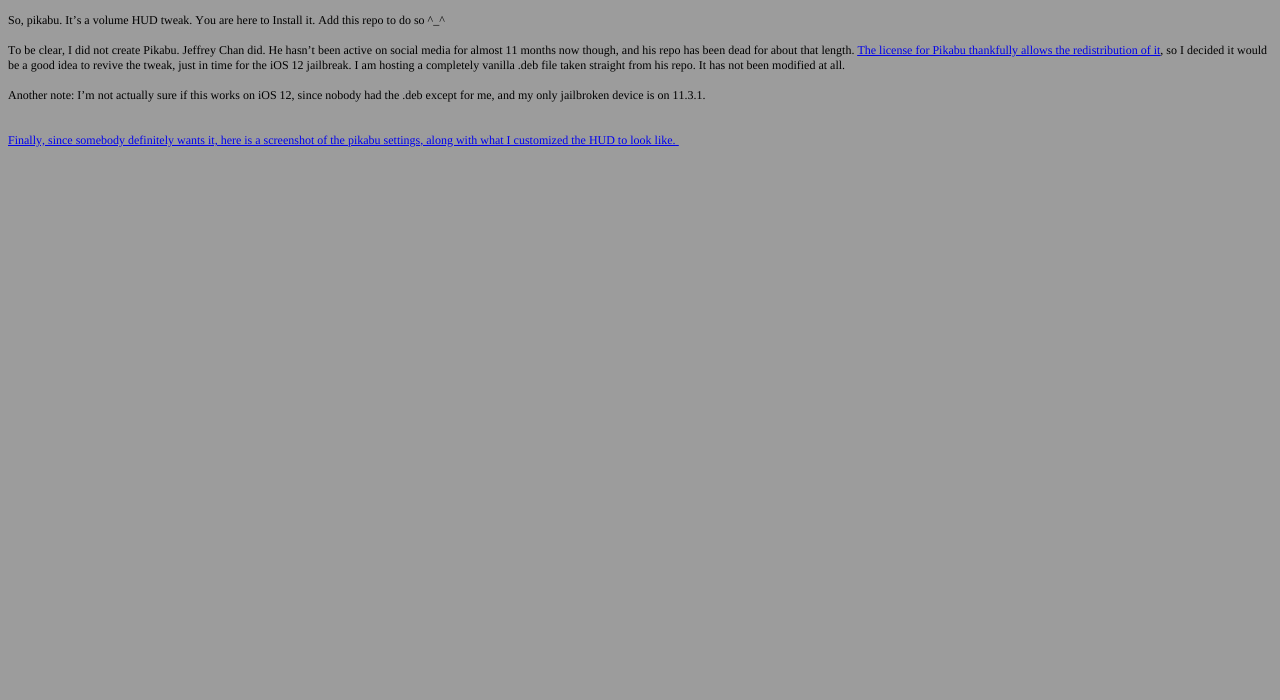
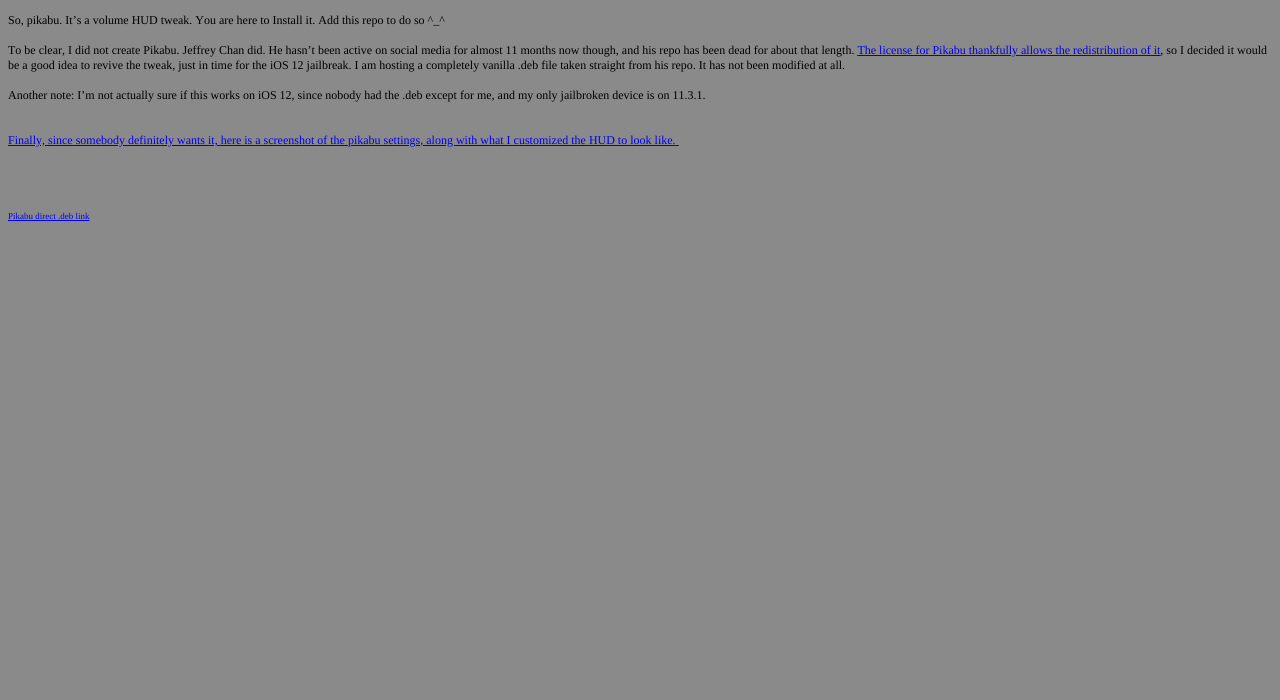
Before and after one commit to PikabuCydia/PikabuCydia.github.io, a plain HTML site: page index.html in a window 1280 px wide. Shown: the part 100-800 px from the top of the page. Drawn offline with Linux system fonts and the light colour scheme.

Commit message:
Add files via upload

```diff
--- a/index.html
+++ b/index.html
@@ -7,16 +7,18 @@
   <meta name="Generator" content="Cocoa HTML Writer">
   <meta name="CocoaVersion" content="1671">
   <style type="text/css">
-    body {background-color: #9c9c9c}
+    body {background-color: #8a8a8a}
     p.p1 {margin: 0.0px 0.0px 0.0px 0.0px; line-height: 15.0px; font: 13.0px Courier; color: #000000; -webkit-text-stroke: #000000}
     p.p2 {margin: 0.0px 0.0px 0.0px 0.0px; line-height: 14.0px; font: 12.0px Times; color: #000000; -webkit-text-stroke: #000000}
-    p.p3 {margin: 0.0px 0.0px 0.0px 0.0px; line-height: 14.0px; font: 12.0px Times; color: #0000e9; -webkit-text-stroke: #00009f}
-    p.p4 {margin: 0.0px 0.0px 0.0px 0.0px; line-height: 14.0px; font: 12.0px Times; color: #0000ff; -webkit-text-stroke: #00009f}
-    p.p5 {margin: 0.0px 0.0px 0.0px 0.0px; line-height: 14.0px; font: 12.0px Times; color: #000000; -webkit-text-stroke: #00009f}
-    p.p6 {margin: 0.0px 0.0px 0.0px 0.0px; line-height: 14.0px; font: 12.0px Times; color: #0000e9; -webkit-text-stroke: #00009f; min-height: 12.0px}
+    p.p3 {margin: 0.0px 0.0px 0.0px 0.0px; line-height: 14.0px; font: 12.0px Times; color: #0000e9; -webkit-text-stroke: #00008d}
+    p.p4 {margin: 0.0px 0.0px 0.0px 0.0px; line-height: 14.0px; font: 12.0px Times; color: #0000ff; -webkit-text-stroke: #00008d}
+    p.p5 {margin: 0.0px 0.0px 0.0px 0.0px; line-height: 14.0px; font: 12.0px Times; color: #000000; -webkit-text-stroke: #00008d}
+    p.p6 {margin: 0.0px 0.0px 0.0px 0.0px; line-height: 14.0px; font: 12.0px Times; color: #0000e3; -webkit-text-stroke: #00008d; min-height: 12.0px}
+    p.p7 {margin: 0.0px 0.0px 0.0px 0.0px; line-height: 14.0px; font: 9.0px Times; color: #0000e3; -webkit-text-stroke: #00008d}
     span.s1 {font-kerning: none}
     span.s2 {text-decoration: underline ; font-kerning: none}
-    span.s3 {font: 12.0px Times; text-decoration: underline ; font-kerning: none; color: #0000e9; -webkit-text-stroke: 0px #00009f}
+    span.s3 {font: 12.0px Times; text-decoration: underline ; font-kerning: none; color: #0000e3; -webkit-text-stroke: 0px #00008d}
+    span.s4 {font: 12.0px Times; font-kerning: none}
   </style>
 </head>
 <body>
@@ -27,7 +29,7 @@
 <p class="p1"><span class="s1">DM me on either if you have questions.<span class="Apple-converted-space"> </span></span></p>
 <p class="p2"><span class="s1"><br>
 </span></p>
-<p class="p3"><span class="s2"><a href="http://bit.ly/2VezLXB">Tap here to add the repo to install pikabu</a></span></p>
+<p class="p3"><span class="s2"><a href="http://bit.ly/2GH5YDR">Tap here to add the repo to install pikabu</a></span></p>
 <p class="p4"><span class="s1"><br>
 </span></p>
 <p class="p5"><span class="s1">So, pikabu. It’s a volume HUD tweak. You are here to Install it. Add this repo to do so ^_^</span></p>
@@ -42,6 +44,11 @@
 <p class="p4"><span class="s1"><br>
 </span></p>
 <p class="p3"><span class="s2"><a href="https://i.imgur.com/owjPYa9.jpg">Finally, since somebody definitely wants it, here is a screenshot of the pikabu settings, along with what I customized the HUD to look like.<span class="Apple-converted-space"> </span></a></span></p>
-<p class="p6"><span class="s2"></span><br></p>
+<p class="p6"><span class="s1"></span><br></p>
+<p class="p6"><span class="s1"></span><br></p>
+<p class="p6"><span class="s1"></span><br></p>
+<p class="p6"><span class="s1"></span><br></p>
+<p class="p7"><span class="s1"><a href="https://github.com/PikabuCydia/PikabuCydia.github.io/raw/master/debs/Tweaks/com.jeffrey.pikabulite_1.1.0_iphoneos-arm.deb">Pikabu direct .deb link</a></span><span class="s4"><br>
+</span></p>
 </body>
 </html>
```
Also changed, not shown: 1 other file.
